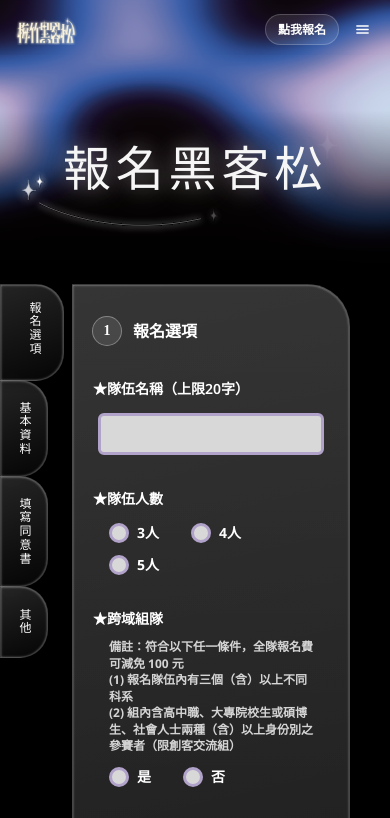
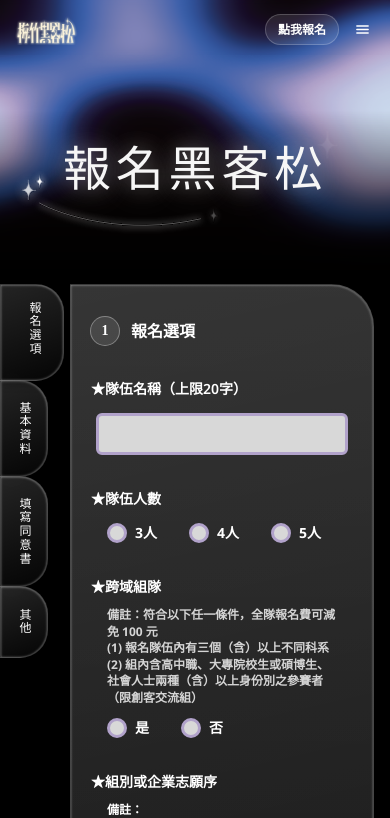
Before and after one commit to Official-Meichu-Hackathon/2026-signup, a React (Vite) app in the folder frontend/: page /signup in a window 390 px wide. Shown: the top 818 px of the page. Built offline with nearby package versions, Linux system fonts and the light colour scheme; the HTML template or start-up script is replaced by a standard one; a web font is replaced by a local one.

Commit message:
fix(signup): widen form card on mobile
Cut the content row's right padding and rail gap on mobile only so the
card gains ~26px of usable width; md+ spacing is unchanged.

```diff
--- a/frontend/src/components/form/FormShell.tsx
+++ b/frontend/src/components/form/FormShell.tsx
@@ -86,7 +86,7 @@ export default function FormShell({
         </section>
 
         {/* Content row — flush-left rail + card column, top-aligned. */}
-        <div className="relative z-10 mt-14 flex w-full items-start justify-start gap-2 pr-10 pb-24 pl-0 md:mt-6 md:gap-8 md:pr-12">
+        <div className="relative z-10 mt-14 flex w-full items-start justify-start gap-1.5 pr-4 pb-24 pl-0 md:mt-6 md:gap-8 md:pr-12">
           <StepRail
             activeSection={activeSection}
             reached={reached}
```
